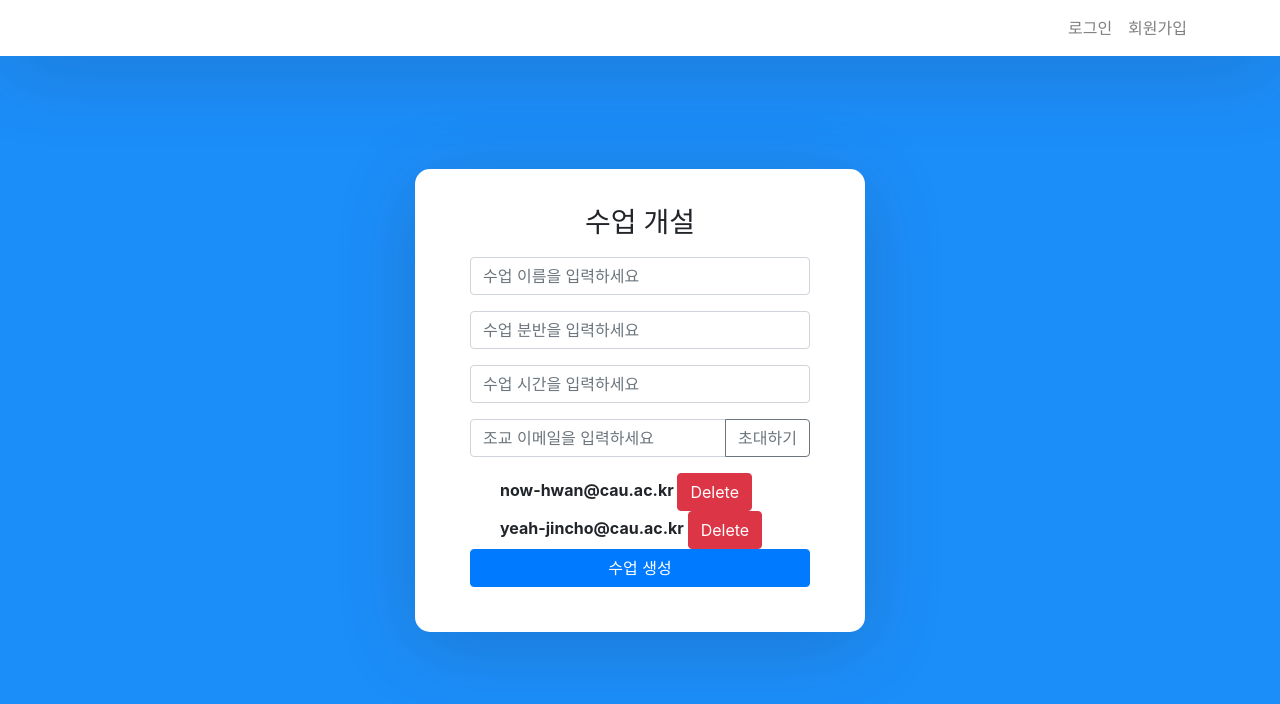
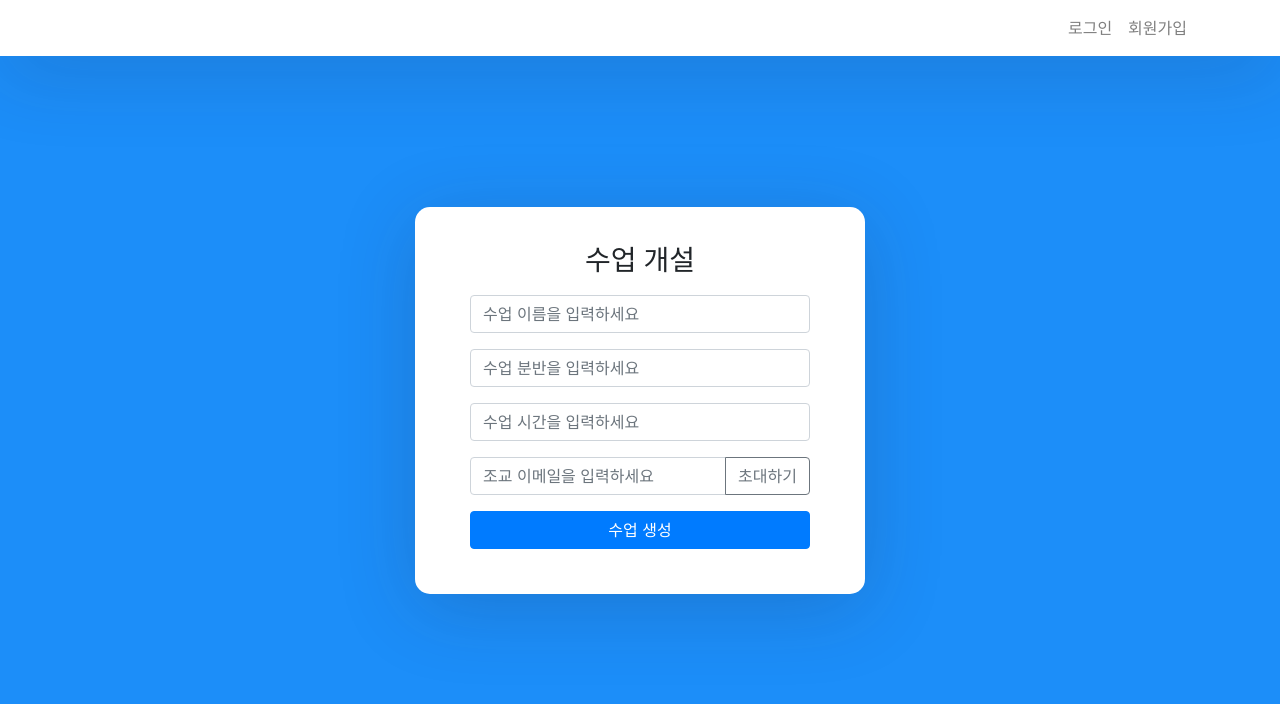
Before and after one commit to owlsogul/capstone_helper, a React (Create React App) app in the folder frontend/capstone/: page /open-class in a window 1280 px wide. Shown: the top 704 px of the page. Built offline with nearby package versions, Linux system fonts and the light colour scheme.

Commit message:
콜백함수 추가

```diff
--- a/frontend/capstone/src/App.js
+++ b/frontend/capstone/src/App.js
@@ -26,9 +26,7 @@ function App() {
           <Route path="/sign-in" component={Login} />
           <Route path="/sign-up" component={SignUp} />
           <Route path="/wait" component={wait} />
-
           <Route path="/dashboard" component={DashboardPage} />
-
         </Switch>
         {/* <Sidebar></Sidebar> */}
       </div >
--- a/frontend/capstone/src/components/openclass.componet.js
+++ b/frontend/capstone/src/components/openclass.componet.js
@@ -15,58 +15,27 @@ function sendCreateClass(sendObj) {
     });
 }
 
-// TODO: 에러 표시 화면
-function AlertDismissibleExample() {
-    const [show, setShow] = useState(true);
-
-    if (show) {
-      return (
-        <Alert variant="danger" onClose={() => setShow(false)} dismissible>
-          <Alert.Heading>Oh snap! You got an error!</Alert.Heading>
-          <p>
-            무언가의 에러에 대한 설명
-          </p>
-        </Alert>
-      );
-    }
-    return <Button onClick={() => setShow(true)}>Show Alert</Button>;
-}
-
 class AssistRow extends Component {
 
     static defaultProps = {
         assistId: "assistName@cau.ac.kr"
     }
 
-    constructor(props){
+    constructor(props) {
         super(props)
     }
 
-    render(){
+    render() {
         return (
             <div className="container">
-                <strong>{ this.props.assistId }  </strong><button type="button" className="btn btn-danger">Delete</button>
+                <strong>{this.props.assistId}</strong>
+                <button onClick={()=>{
+                    this.props.deleteCallback()
+                }}
+                    type="button" className="btn btn-danger">Delete</button>
             </div>
         )
     }
-
-}
-
-class AssistList extends Component {
-
-    constructor(props){
-        super(props)
-    }
-
-    render(){
-        return(
-            <div>
-                <AssistRow assistId={"now-hwan@cau.ac.kr"}/>
-                <AssistRow assistId={"yeah-jincho@cau.ac.kr"}/>
-            </div>
-        )
-    }
-
 }
 
 /**
@@ -74,30 +43,31 @@ class AssistList extends Component {
  */
 class CreateClassForm extends Component {
 
-    constructor(props){
+    constructor(props) {
         super(props);
         this.state = { className: "", classNumber: "", classTime: "", targetAssist: "", assistList: [] }
     }
 
-    handleClassNameChange = (e)=>{
-        this.setState({ className: e.target.value})
+    handleClassNameChange = (e) => {
+        this.setState({ className: e.target.value })
     }
 
-    handleClassNumberChange = (e)=>{
+    handleClassNumberChange = (e) => {
         this.setState({ classNumber: e.target.value })
     }
 
-    handleClassTimeChange = (e)=>{
+    handleClassTimeChange = (e) => {
         this.setState({ classTime: e.target.value })
     }
 
-    handleTargetAssist = (e)=>{
+    handleTargetAssist = (e) => {
+        console.log(e.target.value)
         this.setState({ targetAssist: e.target.value })
     }
 
-    doCreate(e){
+    doCreate(e) {
         sendCreateClass(e)
-            .then((response)=>{
+            .then((response) => {
                 if (response.status == 200) {
                     console.log("에러 없음")
                     this.props.changeScene("invite")
@@ -118,21 +88,21 @@ class CreateClassForm extends Component {
             })
     }
 
-    render(){
+    render() {
         return (
             <form>
                 <h3>수업 개설</h3>
 
                 <div className="form-group">
-                    <input type="text" className="form-control" placeholder="수업 이름을 입력하세요" value={this.state.className} onChange={this.handleClassNameChange}/>
+                    <input type="text" className="form-control" placeholder="수업 이름을 입력하세요" value={this.state.className} onChange={this.handleClassNameChange} />
                 </div>
 
                 <div className="form-group">
-                    <input type="text" className="form-control" placeholder="수업 분반을 입력하세요" value={this.state.classNumber} onChange={this.handleClassNumberChange}/>
+                    <input type="text" className="form-control" placeholder="수업 분반을 입력하세요" value={this.state.classNumber} onChange={this.handleClassNumberChange} />
                 </div>
 
                 <div className="form-group">
-                    <input type="text" className="form-control" placeholder="수업 시간을 입력하세요" value={this.state.classTime} onChange={this.handleClassTimeChange}/>
+                    <input type="text" className="form-control" placeholder="수업 시간을 입력하세요" value={this.state.classTime} onChange={this.handleClassTimeChange} />
                 </div>
 
                 <div className="input-group mb-3">
@@ -146,26 +116,32 @@ class CreateClassForm extends Component {
                         onChange={this.handleTargetAssist}
                     />
                     <div className="input-group-append">
-                        <button
-                            className="btn btn-outline-secondary"
+                        <button className="btn btn-outline-secondary" onClick={(e) => {
+                            console.log("조교 초대하기 버튼 클릭됨")
+                            this.setState({
+                                assistList: this.state.assistList.concat(this.state.targetAssist)
+                            })
+                            this.setState({
+                                targetAssist: ""
+                            })
+                        }}
                             type="button"
-                            id="button-addon2"
-                        >
-                            초대하기
-                        </button>
+                            id="button-addon2">초대하기</button>
                     </div>
                 </div>
 
-
-                <div className="container">
-                    <AssistList/>
+                <div>
+                    {this.state.assistList.map(item => (
+                        <AssistRow assistId={item} deleteCallback={(e) =>
+                            this.setState({
+                            assistList: this.state.assistList.filter(i => i != item)})}
+                        />
+                    ))}
                 </div>
-
-
-                <button className="btn btn-primary btn-block" onClick={(e)=>{
+                <button className="btn btn-primary btn-block" onClick={(e) => {
                     console.log(this.state.userId, this.state.userPw)
                     e.preventDefault()
-                    this.doCreate()
+                    this.doCreate({ userId: this.state.userId, userPw: this.state.userPw})
                 }}>수업 생성</button>
             </form>
         )
@@ -176,24 +152,24 @@ class CreateClassForm extends Component {
  * 초대 링크를 만드는 폼
  */
 class InviteStudentForm extends Component {
-    constructor(props){
+    constructor(props) {
         super(props);
         this.state = { className: "", classNumber: "", classTime: "" }
     }
 
-    handleClassNameChange = (e)=>{
-        this.setState({ className: e.target.value})
+    handleClassNameChange = (e) => {
+        this.setState({ className: e.target.value })
     }
 
-    handleClassNumberChange = (e)=>{
+    handleClassNumberChange = (e) => {
         this.setState({ classNumber: e.target.value })
     }
 
-    handleClassTimeChange = (e)=>{
+    handleClassTimeChange = (e) => {
         this.setState({ classTime: e.target.value })
     }
 
-    render(){
+    render() {
         return (
             <form>
                 <h3>조교 초대링크 만들기</h3>
@@ -220,7 +196,7 @@ class InviteStudentForm extends Component {
                 </div>
 
                 <div className="form-group">
-                    <input type="classTime" className="form-control" placeholder="생성된 링크" value={this.state.classTime} onChange={this.handleClassTimeChange}/>
+                    <input type="classTime" className="form-control" placeholder="생성된 링크" value={this.state.classTime} onChange={this.handleClassTimeChange} />
                 </div>
 
 
@@ -231,7 +207,7 @@ class InviteStudentForm extends Component {
                     <div className="input-group mb-3">
                         <div className="input-group-prepend">
                             <div className="input-group-text">
-                                <input type="radio" aria-label="Checkbox for following text input"/>
+                                <input type="radio" aria-label="Checkbox for following text input" />
                             </div>
                         </div>
                         <span className="form-control">바로 입장</span>
@@ -239,7 +215,7 @@ class InviteStudentForm extends Component {
                     <div className="input-group mb-3">
                         <div className="input-group-prepend">
                             <div className="input-group-text">
-                                <input type="radio" aria-label="Checkbox for following text input"/>
+                                <input type="radio" aria-label="Checkbox for following text input" />
                             </div>
                         </div>
                         <span className="form-control">입장 허가 필요</span>
@@ -267,12 +243,12 @@ class InviteStudentForm extends Component {
                     </div>
 
                     <div className="form-group">
-                        <input type="classTime" className="form-control" placeholder="생성된 링크" value={this.state.classTime} onChange={this.handleClassTimeChange}/>
+                        <input type="classTime" className="form-control" placeholder="생성된 링크" value={this.state.classTime} onChange={this.handleClassTimeChange} />
                     </div>
 
                 </div>
 
-                <button className="btn btn-primary btn-block" onClick={(e)=>{
+                <button className="btn btn-primary btn-block" onClick={(e) => {
                     console.log(this.state.userId, this.state.userPw)
                     e.preventDefault()
                     this.doLogin()
@@ -285,19 +261,19 @@ class InviteStudentForm extends Component {
 
 export default class OpenClass extends Component {
 
-    constructor(props){
+    constructor(props) {
         super(props);
-        this.state = { currentScene: /*""*/"class"  }
+        this.state = { currentScene: /*""*/"class" }
     }
 
-    changeScene(newScene){
+    changeScene(newScene) {
         this.setState({ currentScene: newScene })
     }
 
     render() {
         let form = this.state.currentScene === "class" ?
-                    (<CreateClassForm changeScene={this.changeScene.bind(this)}/>) :
-                    (<InviteStudentForm changeScene={this.changeScene.bind(this)}/>)
+            (<CreateClassForm changeScene={this.changeScene.bind(this)} />) :
+            (<InviteStudentForm changeScene={this.changeScene.bind(this)} />)
 
         return (
             <div className="auth-wrapper">
```
Lines whose indentation alone changed are shown as unchanged.
